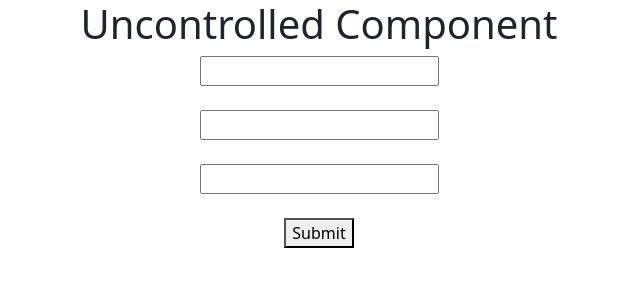
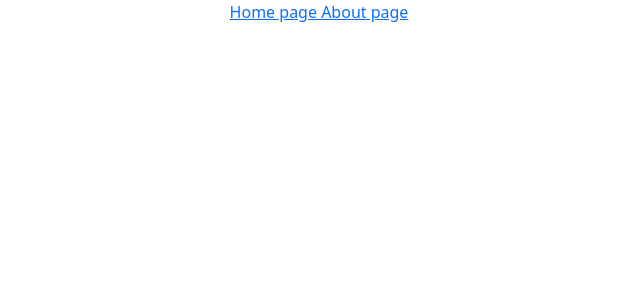
Before and after one commit to Sachin-RJ7/React-Tut, a React (Create React App) app: page / in a window 1280 px wide. Shown: the top 300 px of the page, without its empty margins (321-961 px from the left). Built offline with nearby package versions, Linux system fonts and the light colour scheme.

Commit message:
done routing

```diff
--- a/src/App.js
+++ b/src/App.js
@@ -1,43 +1,52 @@
 
-import { useRef } from "react";
 import "./App.css";
+import React from "react";
+import {BrowserRouter as Router, Link, Routes, Route} from 'react-router-dom'
 
-
-// Uncontrolled component
-
-// An uncontrolled component is a form element in React that is not controlled by the component's state. In other words, the value of an uncontrolled component is determined by the DOM element's value attribute, rather than by the component's state.
 
 function App()
 {
 
-  let inputRef1 = useRef(null)
-  let inputRef2 = useRef(null)
-  let inputRef3 = useRef(null)
-
-  function submitForm(e)
-  {
-    e.preventDefault();
-    console.log("input field 1",inputRef1.current.value)
-    console.log("input field 2",inputRef2.current.value)
-    let input3 = document.getElementById('input3').value
-    console.log("input field 3",input3)
-  }
-
-  return(
+  return (
     <div className="App">
 
-      <h1>Uncontrolled Component</h1>
+      <Router>
 
-      <form onSubmit={submitForm}>
-        <input type="text" ref={inputRef1 } /><br /> <br />
-        <input type="text" ref={inputRef2} /><br /> <br />
-        <input type="text" id="input3" /><br /> <br />
-        <button type="submit" >Submit</button>
-      </form>
+        <Link to="/home"  > Home page  </Link>
+        <Link to="/about" > About page </Link>
+
+        <Routes>
+         <Route path="/home" element={<Home />}/>
+         <Route path="/about" element={<About />}/>
+        </Routes>
+
+      </Router>
 
     </div>
   )
 
 }
 
+
+function Home()
+{
+  return(
+    <div>
+      <h1>Home page</h1>
+      <p>This is home page</p>
+    </div>
+  )
+}
+
+function About()
+{
+  return(
+    <div>
+      <h1>About page</h1>
+      <p>This is about page</p>
+    </div>
+  )
+}
+
+
 export default App;
```
